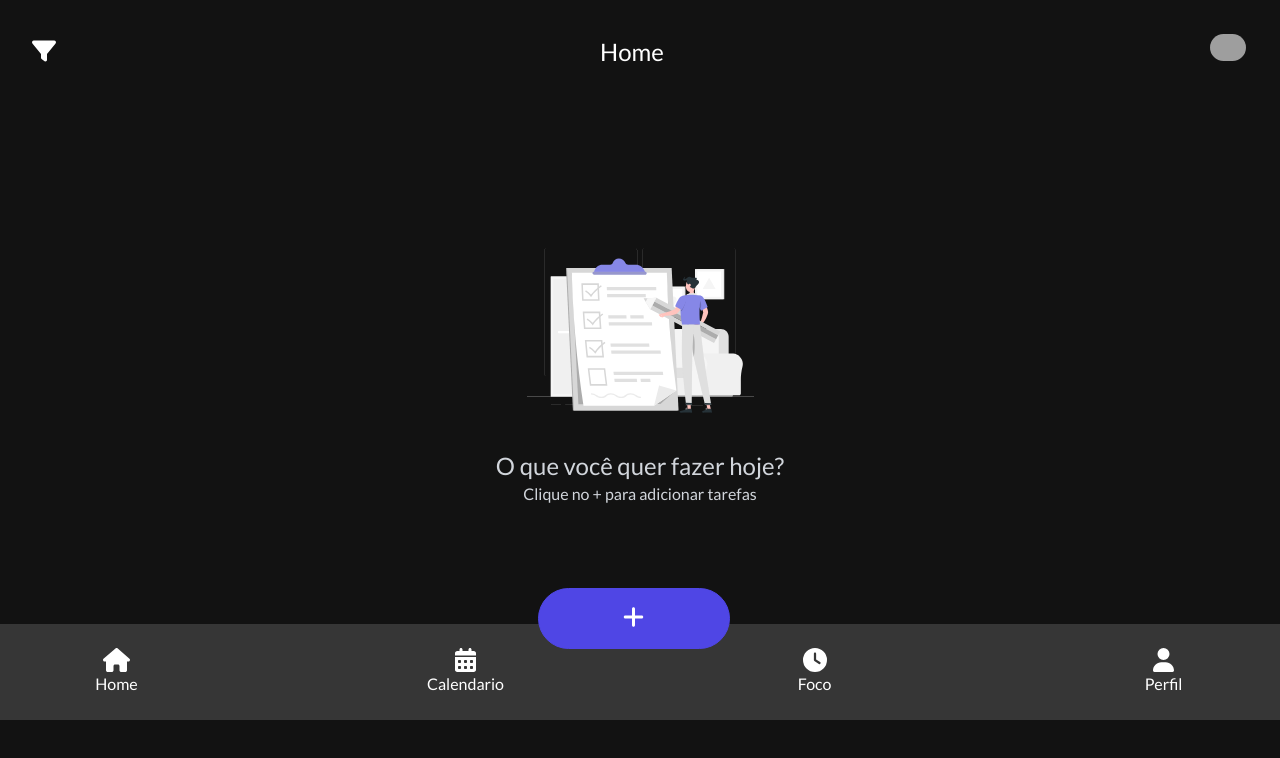
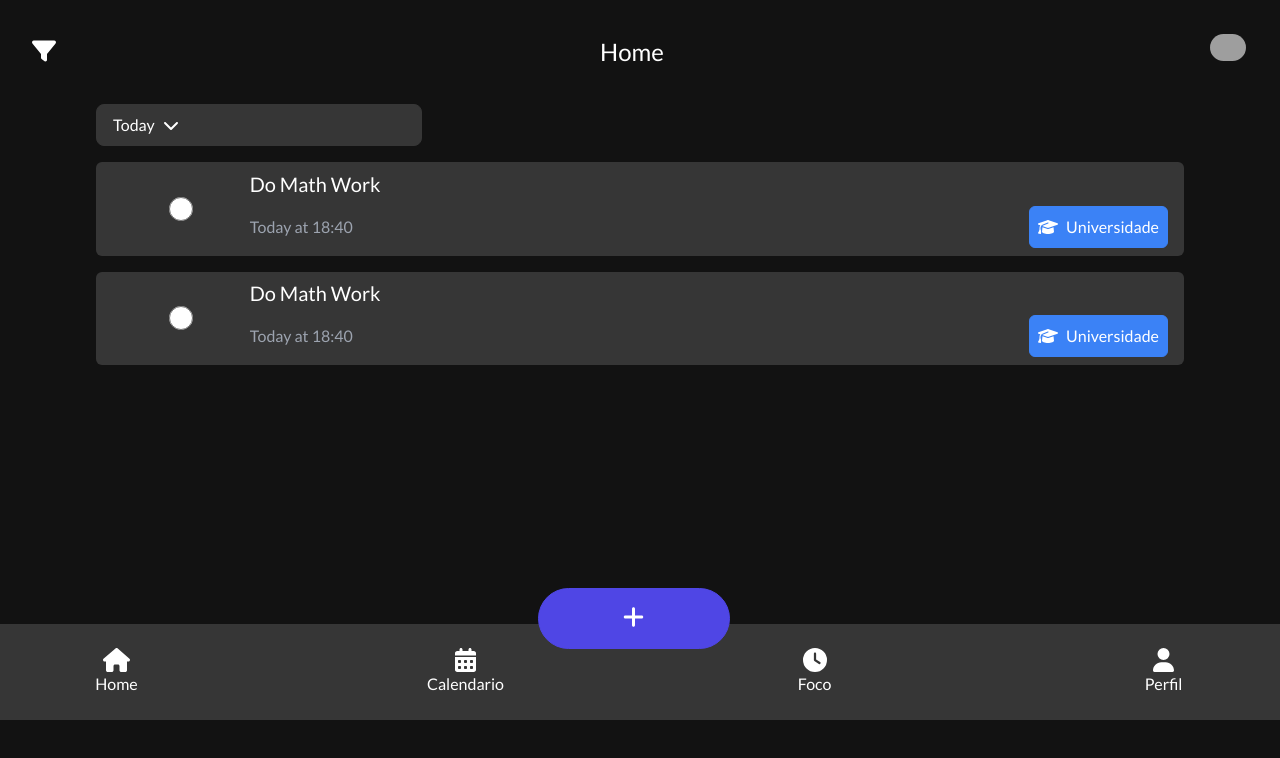
Before and after one commit to lucas-dantas10/TodoList, a Vue app: page /home in a window 1280 px wide. Shown: the top 758 px of the page. Built offline with nearby package versions, Linux system fonts and the light colour scheme; no server answers; sample sign-in values are in the browser's storage; grey boxes are pictures that could not be loaded.

Commit message:
Conteúdo principal quase finalizado

```diff
--- a/src/views/Home/Home.vue
+++ b/src/views/Home/Home.vue
@@ -1,7 +1,7 @@
 <template>
     <div class="w-full h-full">
-        <AppLayout>
-            <div class="w-full h-full flex items-center justify-center">
+        <AppLayout @search-show="changeShow()">
+            <div class="w-full h-full flex items-center justify-center" v-if="!tasks.length">
                 <div class="flex flex-col items-center justify-center">
                     <div>
                         <img src="../../assets/checklist.svg" alt="">
@@ -12,16 +12,102 @@
                     </div>
                 </div>
             </div>
+
+            <div class="w-full h-[90%] flex justify-center overflow-auto" v-else>
+                <div class="flex flex-col gap-4 w-[85%]">
+                    <div class="w-full flex flex-row items-center gap-8 relative animate-fade-in-down" v-if="searchShow">
+                        <font-awesome-icon class="absolute text-2xl px-3" :icon="['fas', 'magnifying-glass']" />
+                        <input type="text"
+                            class="w-full bg-primary border border-gray-400 px-11 py-2 rounded-md placeholder:text-gray-400 placeholder:text-lg focus:outline-indigo-600"
+                            placeholder="Procure pela sua tarefa...">
+                    </div>
+
+                    <div class="w-[30%]">
+                        <div class="w-full flex flex-row px-4 py-2 gap-2 border border-[#363636] bg-[#363636] rounded-lg">
+                            <button class="w-full flex flex-row items-center gap-2">
+                                Today
+                                <font-awesome-icon :icon="['fas', 'chevron-down']" />
+                            </button>
+                        </div>
+                    </div>
+
+                    <div class="w-full h-[20%] flex flex-row items-center py-2 px-4 bg-[#363636] rounded-md" v-for="t in task">
+                        <div class="w-[15%] h-full flex justify-center items-center">
+                            <input type="radio" class="w-6 h-6">
+                        </div>
+                        <div class="w-full flex flex-col gap-2 items-center">
+                            <div class="w-full">
+                                <p class="text-xl">{{ t.title }}</p>
+                            </div>
+                            <div class="w-full flex flex-row justify-between items-center">
+                                <div class="text-gray-400">{{ t.hour }}</div>
+                                <div class="flex flex-row gap-6">
+                                    <div
+                                        class="flex flex-row items-center justify-center gap-2 border border-blue-500 bg-blue-500 rounded-md px-2 py-2">
+                                        <font-awesome-icon :icon="['fas', 'graduation-cap']" />
+                                        <p>{{t.type}}</p>
+                                    </div>
+                                </div>
+                            </div>
+                        </div>
+                    </div>
+                </div>
+            </div>
         </AppLayout>
     </div>
 </template>
 
 <script>
-    import AppLayout from '../../components/Layouts/AppLayout.vue';
+import AppLayout from '../../components/Layouts/AppLayout.vue';
 
-    export default {
-        components: {
-            AppLayout
+export default {
+    components: {
+        AppLayout
+    },
+
+    data() {
+        return {
+            searchShow: false,
+            task: [
+                {
+                    title: 'Do Math Work',
+                    hour: 'Today at 18:40',
+                    type: 'Universidade'
+                },
+                {
+                    title: 'Do Math Work',
+                    hour: 'Today at 18:40',
+                    type: 'Universidade'
+                },
+                // {
+                //     title: 'Do Math Work',
+                //     hour: 'Today at 18:40',
+                //     type: 'Universidade'
+                // },
+                // {
+                //     title: 'Do Math Work',
+                //     hour: 'Today at 18:40',
+                //     type: 'Universidade'
+                // },
+                // {
+                //     title: 'Do Math Work',
+                //     hour: 'Today at 18:40',
+                //     type: 'Universidade'
+                // },
+            ]
+        }
+    },
+
+    methods: {
+        changeShow() {
+            this.searchShow = !this.searchShow;
+        }
+    },
+
+    computed: {
+        tasks() {
+            return this.$store.state.tasks;
         }
     }
+}
 </script>
```
